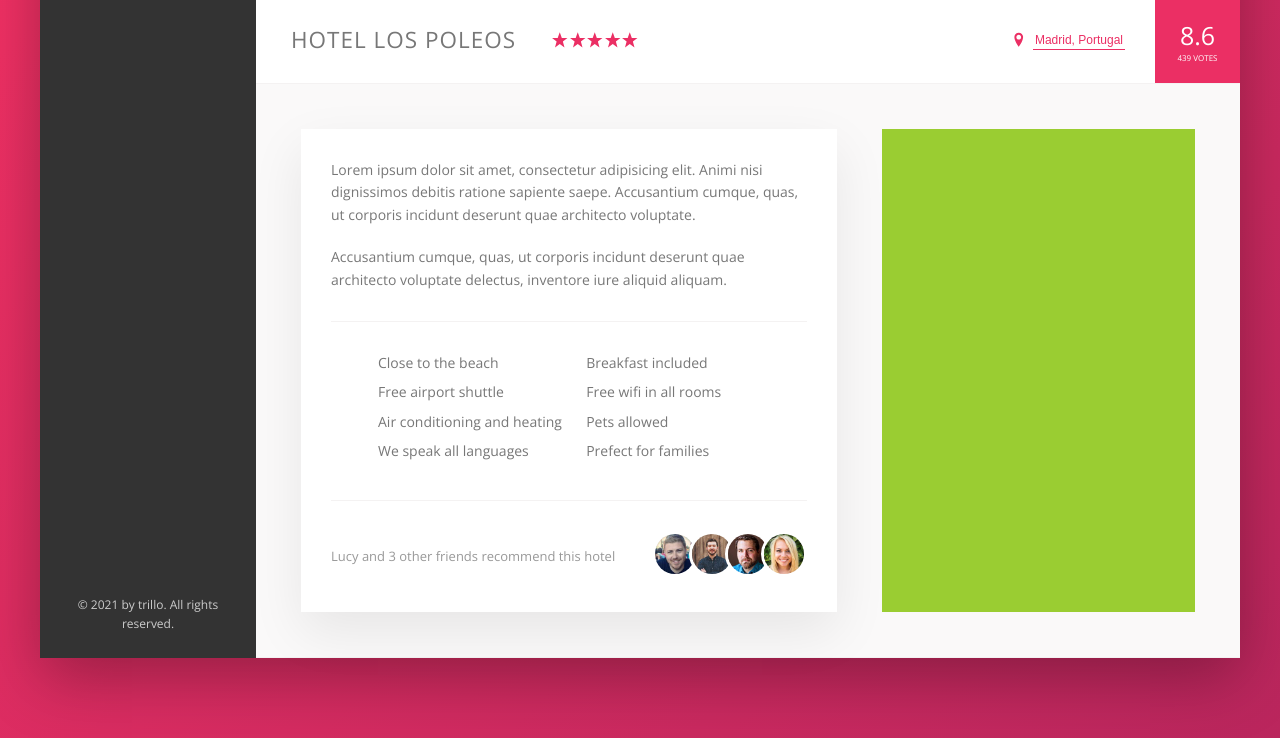
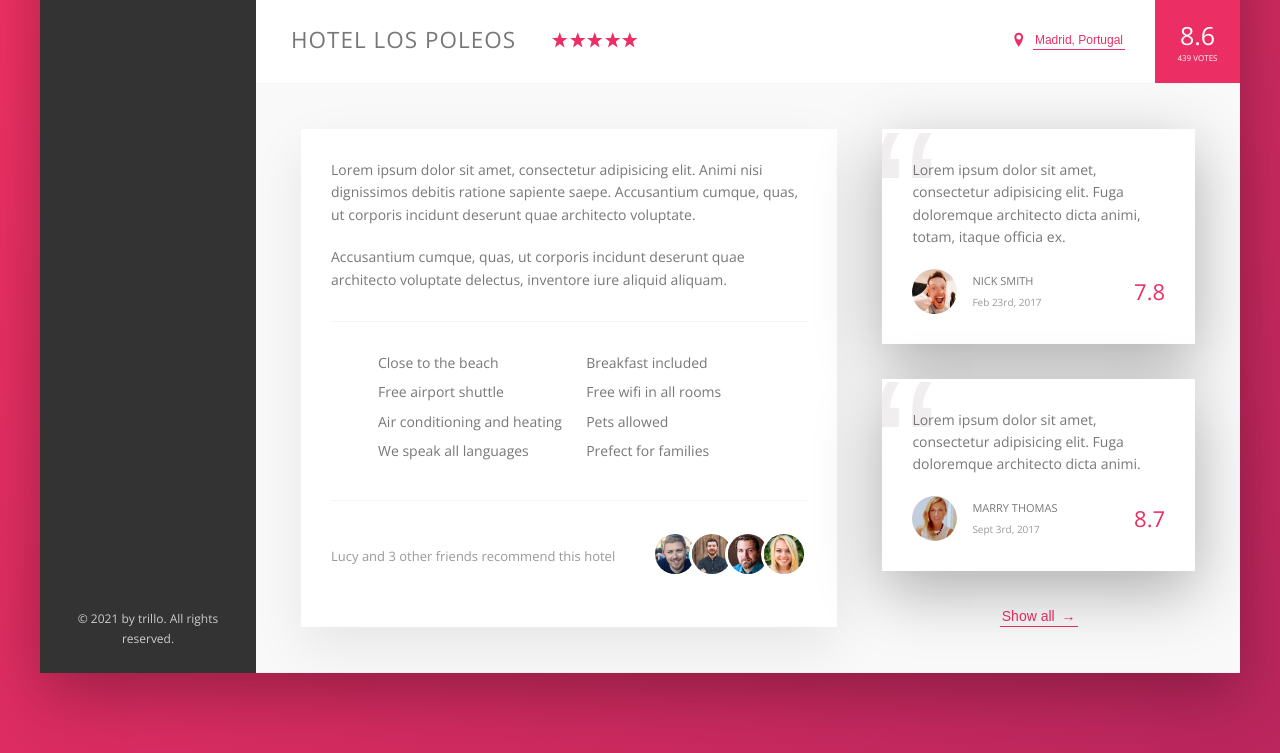
Before and after one commit to navrajkaler996/Trillo, a website: page index.html in a window 1280 px wide. Shown: the part 538-1291 px from the top of the page. Drawn offline with nearby package versions, Linux system fonts and the light colour scheme.

Commit message:
user review done

```diff
--- a/index.html
+++ b/index.html
@@ -166,9 +166,39 @@
                                 </div>
                             </div>
                         </div>
-                        <div class="user-review">
+                        <figure class="user-review">
+                            <figure class="review">
+                                <blockquote class="review__text">
+                                    Lorem ipsum dolor sit amet, consectetur adipisicing elit. Fuga doloremque architecto dicta animi, totam, itaque officia ex.
+                                </blockquote>
+                                <figcaption class="review__user">
+                                    <img src="img/user-1.jpg" alt="User 1" class="review__photo">
+                                    <div class="review__user-box">
+                                        <p class="review__user-name">Nick Smith</p>
+                                        <p class="review__user-date">Feb 23rd, 2017</p>
+                                    </div>
+                                    <div class="review__rating">7.8</div>
+                                </figcaption>
+                            </figure>
 
-                        </div>
+                            <figure class="user-review">
+                                <figure class="review">
+                                    <blockquote class="review__text">
+                                        Lorem ipsum dolor sit amet, consectetur adipisicing elit. Fuga doloremque architecto dicta animi.
+                                    </blockquote>
+                                    <figcaption class="review__user">
+                                        <img src="img/user-2.jpg" alt="User 2" class="review__photo">
+                                        <div class="review__user-box">
+                                            <p class="review__user-name">Marry Thomas</p>
+                                            <p class="review__user-date">Sept 3rd, 2017</p>
+                                        </div>
+                                        <div class="review__rating">8.7</div>
+                                    </figcaption>
+                                </figure>
+                        </figure>
+
+                        <button class="btn-inline">Show all <span>&rarr;</span></button>
+
                     </div>
                 </main>
             </div>
--- a/sass/_component.scss
+++ b/sass/_component.scss
@@ -327,14 +327,24 @@
     background-color: transparent;
     cursor: pointer;
     transition: all .2s;
+
+    & span {
+
+        margin-left: 3px;
+        transition: margin-left .2s;
+    }
+
+
     &:hover{
-
         color: var(--color-grey-dark-1);
 
+        span {
+
+            margin-left: 8px;
+        }
     }
 
     &:focus {
-
         outline: none;
         animation: pulsate 1s infinite;
     }
@@ -431,3 +441,74 @@
         }
     }
 }
+
+/////////////////////////////////////////////
+//REVIEW
+
+.review {
+
+    background-color: #fff;
+    box-shadow: var(--shadow-dark);
+    padding: 3rem;
+    margin-bottom: 3.5rem;
+    position: relative;
+    overflow: hidden;
+
+    &__text{
+        margin-bottom: 2rem;
+        position: relative;
+        z-index: 10;
+    }
+
+    &__user{
+        display: flex;
+        align-items: center;
+    }
+
+    &__user-box{
+        margin-right: auto;
+
+    }
+
+    &__user-name {
+        font-size: 1.1rem;
+        font-weight: 600rem;
+        text-transform: uppercase;
+        margin-bottom: .4rem;
+
+    }
+
+    &__user-date{
+
+        font-size: 1rem;
+        color: var(--color-grey-dark-3);
+
+    }
+
+    &__photo{
+        height: 4.5rem;
+        width: 4.5rem;
+        border-radius: 50%;
+        margin-right: 1.5rem;
+    }
+
+    &__rating {
+        color: var(--color-primary);
+        font-size: 2.2rem;
+        font-weight: 300;
+
+    }
+
+    &::before {
+        content: "\201C";
+        position: absolute;
+        top: -2.75rem;
+        left: -1rem;
+        line-height: 1;
+        font-size: 20rem;
+        color: var(--color-grey-light-3);
+        font-family: sans-serif;
+        z-index: 1;
+
+    }
+}
--- a/sass/_layout.scss
+++ b/sass/_layout.scss
@@ -46,10 +46,11 @@
     padding: 4.5rem;
     background-color: var(--color-grey-light-1);
     border-bottom: var(--line);
+    font-size: 1.4rem;
 }
 
 .description {
-    font-size: 1.4rem;
+
     background-color: #fff;
     box-shadow: var(--shadow-light);
     padding: 3rem;
@@ -58,7 +59,11 @@
 }
 
 .user-review {
-    background-color: yellowgreen;
+
     flex: 1;
 
+    display: flex;
+    flex-direction: column;
+    align-items: center;
+
 }
```
Also changed, not shown: css/style.css.
